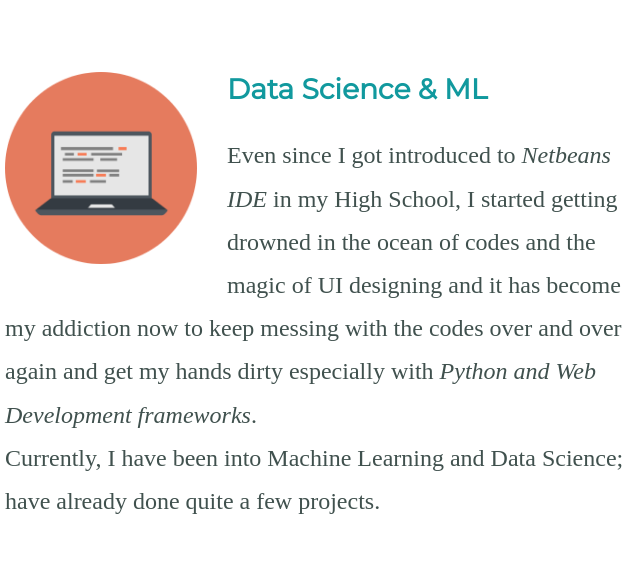
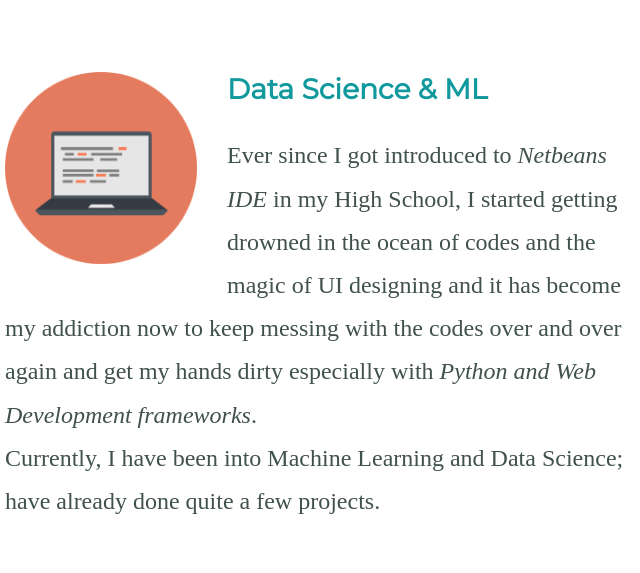
Before and after one commit to skdhitman/Personal-Site, a plain HTML site: page index.html in a window 1280 px wide. Shown: the part 1560-2133 px from the top of the page, 315-955 px from the left. Drawn offline with Linux system fonts and the light colour scheme; a web font is replaced by a local one.

Commit message:
Update intro paragraph

```diff
--- a/index.html
+++ b/index.html
@@ -30,7 +30,7 @@
         <div class="skill-row">
           <img class="code-img" src="images/computer-circle.png" alt="code-img">
           <h3 class="skills-heading-code">Data Science & ML</h3>
-          <p class="computer-skill-desc">Even since I got introduced to <em>Netbeans IDE</em> in my High School, I started getting drowned in the ocean of codes and the magic of UI designing
+          <p class="computer-skill-desc">Ever since I got introduced to <em>Netbeans IDE</em> in my High School, I started getting drowned in the ocean of codes and the magic of UI designing
             and it has become my addiction now to keep messing with the codes over and over again and get my hands dirty especially with <em>Python and Web Development frameworks</em>.<br>
           Currently, I have been into Machine Learning and Data Science; have already done quite a few projects.</p>
         </div>
```
